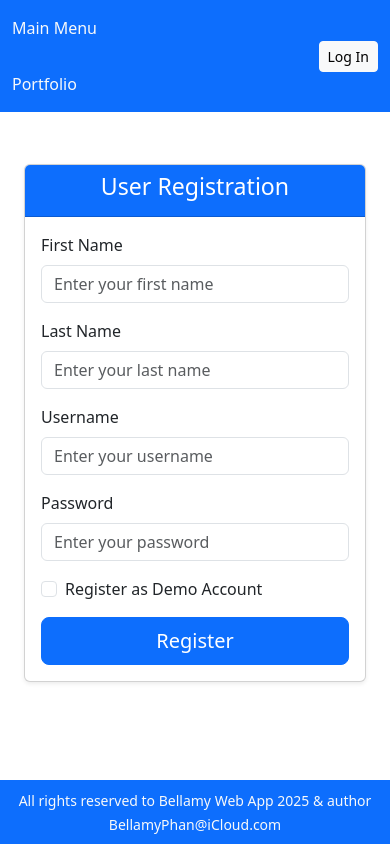
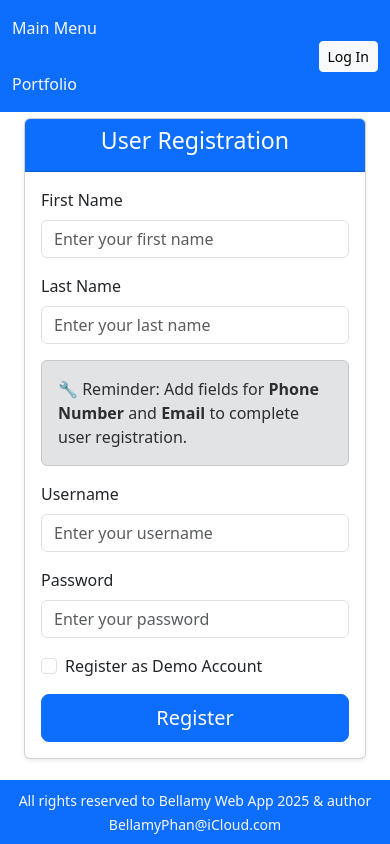
Before and after one commit to bellamyp/bellamy-web-app, an Angular app in the folder angular-frontend/: page /user-registration in a window 390 px wide. Built offline with nearby package versions, Linux system fonts and the light colour scheme.

Commit message:
frontend: userRegistration, remind to add phone and email

```diff
--- a/angular-frontend/src/app/feature/user/components/registration/registration.component.html
+++ b/angular-frontend/src/app/feature/user/components/registration/registration.component.html
@@ -19,6 +19,12 @@
               <label for="lastName" class="form-label">Last Name</label>
               <input type="text" id="lastName" [value]="user().lastName" (input)="onInputChange('lastName', $event)"
                 class="form-control" placeholder="Enter your last name" required />
+            </div>
+
+            <!-- Reminder to add phone and email -->
+            <div class="alert alert-secondary mt-3" role="alert">
+              🔧 Reminder: Add fields for <strong>Phone Number</strong> and <strong>Email</strong> to complete user
+              registration.
             </div>
 
             <!-- Username Field -->
```
